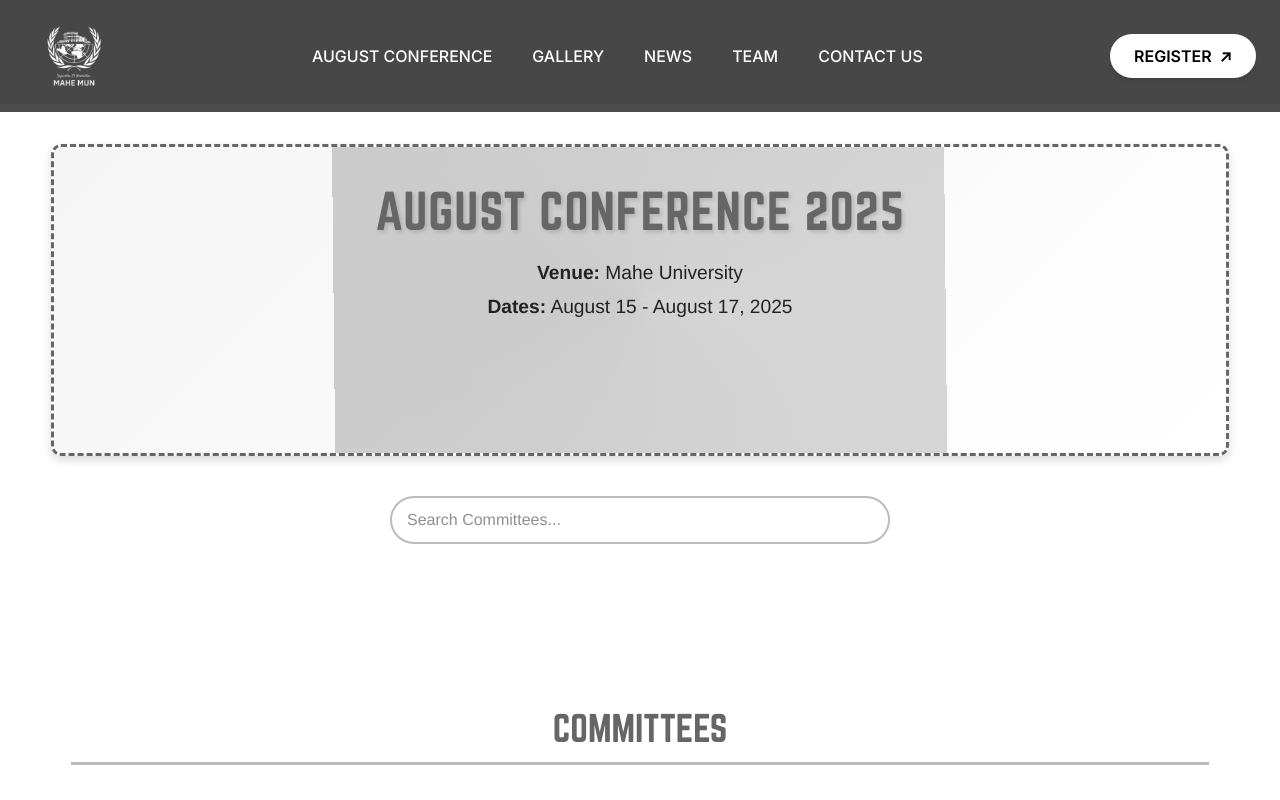
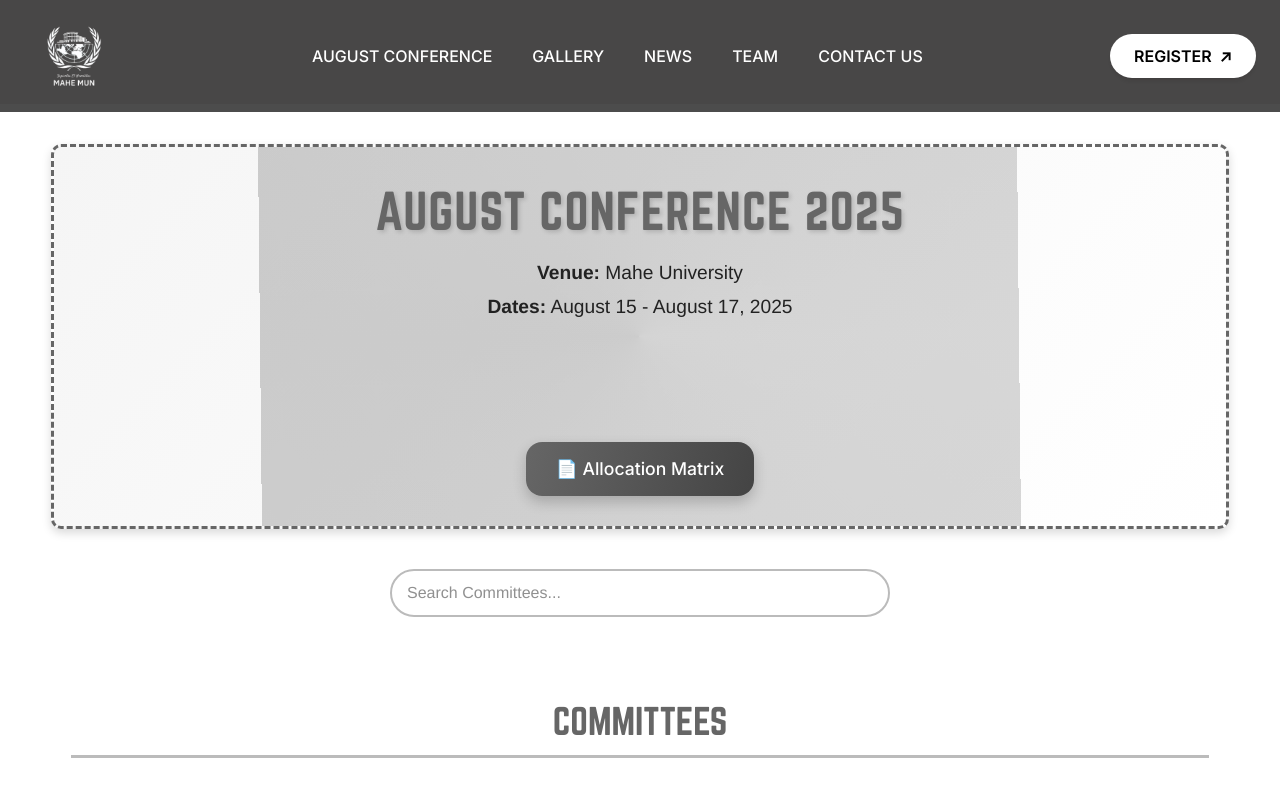
Before and after one commit to Mohak-Singhal/Mahe-Mun-2025-Website, a React (Vite) app: page /august-conference in a window 1280 px wide. Shown: the top 800 px of the page. Built offline with nearby package versions, Linux system fonts and the light colour scheme.

Commit message:
allocation matrix button added

```diff
--- a/src/pages/AugustConference.css
+++ b/src/pages/AugustConference.css
@@ -112,11 +112,34 @@
 .search-input:focus {
   border-color: var(--accent-gold);
 }
+.allocation-container {
+  margin-top: clamp(16px, 3vw, 24px);
+  text-align: center;
+}
+
+.allocation-button {
+  display: inline-block;
+  background: linear-gradient(105deg, var(--accent-gold), var(--accent-gold-dark));
+  color: white;
+  padding: clamp(10px, 2vw, 14px) clamp(20px, 5vw, 30px);
+  font-size: clamp(1rem, 2.5vw, 1.1rem);
+  font-weight: 500;
+  border: none;
+  border-radius: 16px;
+  text-decoration: none;
+  box-shadow: 0 6px 14px rgba(0, 0, 0, 0.2);
+  transition: transform 0.2s ease, box-shadow 0.3s ease;
+}
+
+.allocation-button:hover {
+  transform: translateY(-3px);
+  box-shadow: 0 8px 20px rgba(0, 0, 0, 0.3);
+}
 
 /* committees */
-.committees-section {
-  margin-top: clamp(20px, 5vw, 40px);
-}
+/* .committees-section {
+  margin-top: clamp(5px, 5vw, 0px);
+} */
 
 .section-title {
   font-size: clamp(1.5rem, 5vw, 2.2rem);
--- a/src/pages/AugustConference.jsx
+++ b/src/pages/AugustConference.jsx
@@ -400,6 +400,16 @@
             <strong>Cash Pool:</strong> {conferenceDetails.cashPool}
           </p>
           <p className="fade-animation delay-4 more-details">{conferenceDetails.moreDetails}</p>
+          <div className="allocation-container">
+  <a
+    href="https://docs.google.com/spreadsheets/d/16m_K0stTnKVW9QLtnMmKtLE_A_wyk-ZpLrKgFnfk3WQ/edit?usp=sharing"
+    target="_blank"
+    rel="noopener noreferrer"
+    className="allocation-button font-['Inter']"
+  >
+    📄 Allocation Matrix
+  </a>
+</div>
         </section>
 
         <section className="search-section">
@@ -413,7 +423,7 @@
         </section>
 
         <section className="committees-section">
-          <h2 className="font-['Norwester'] section-title">Committees</h2>
+          <h1 className="font-['Norwester'] section-title">Committees</h1>
           {filteredData.map((tierData, index) => (
             <div key={index} className="tier-section">
               <h3 className="font-['Norwester'] tier-title">{tierData.tier}</h3>
```
